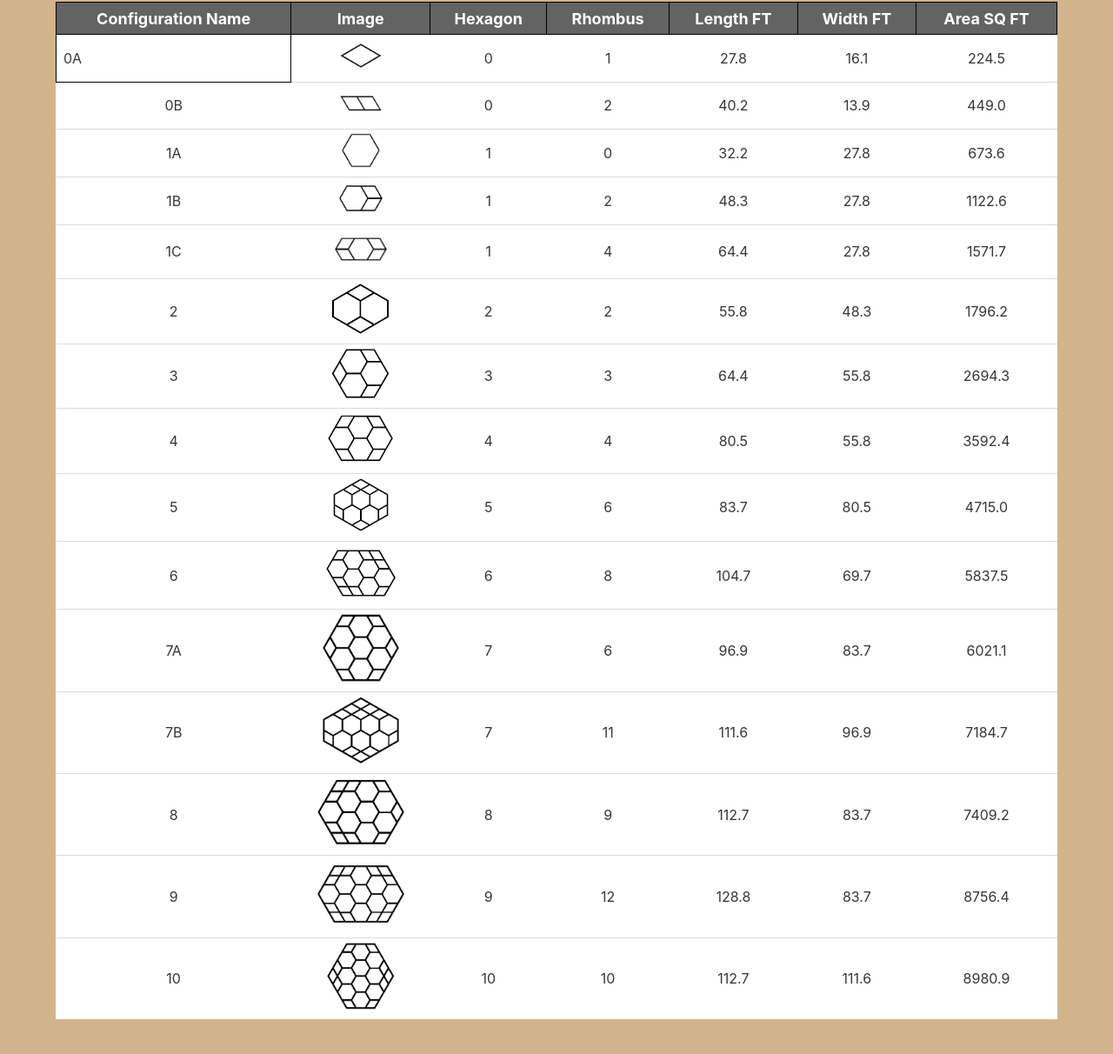
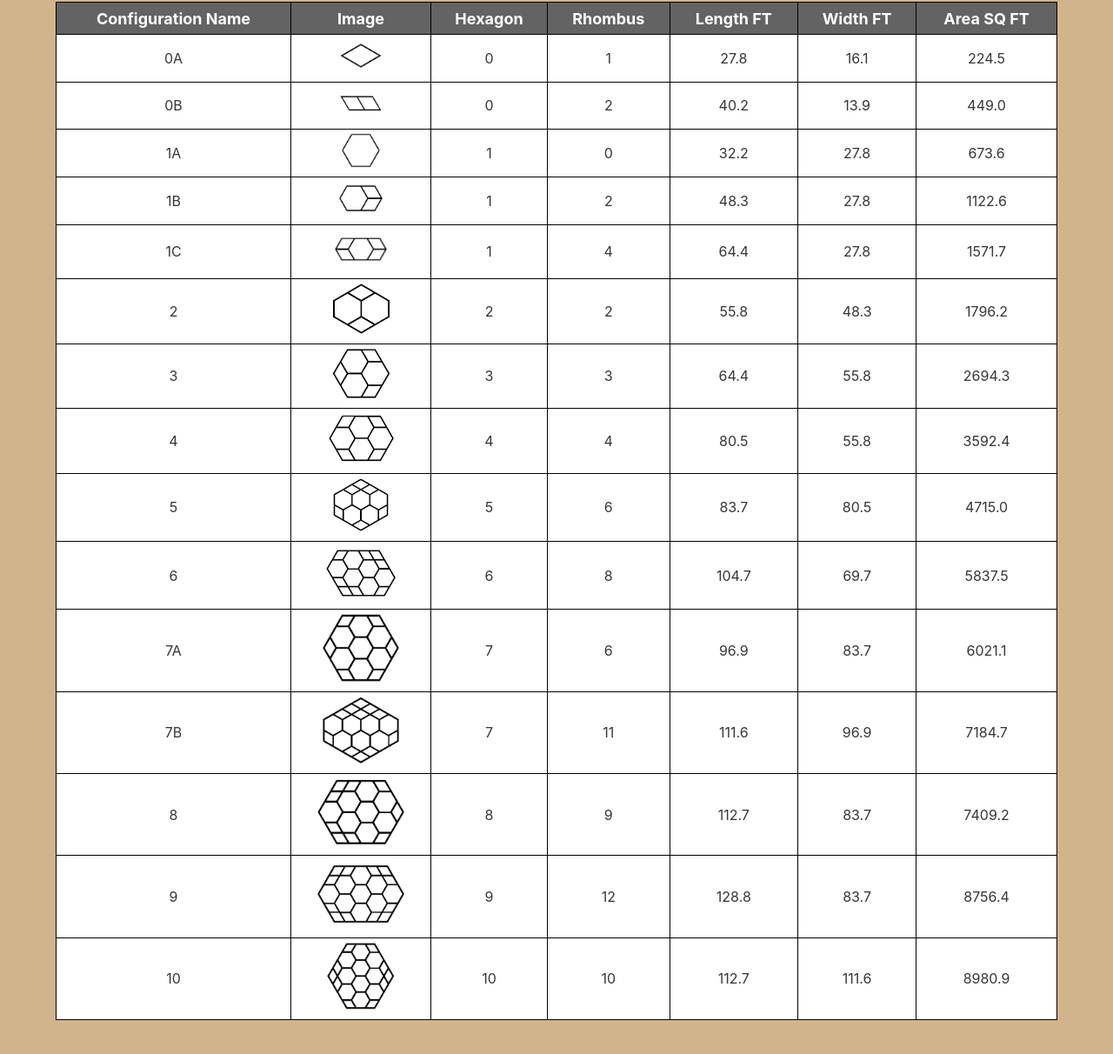
Before and after one commit to naricci/qrg-website, a plain HTML site: page views/config/config_list.html in a window 1280 px wide. Shown: the part 308-1520 px from the top of the page at 87% size. Drawn offline with Linux system fonts and the light colour scheme.

Commit message:
fixed all tables now

```diff
--- a/views/config/config_list.html
+++ b/views/config/config_list.html
@@ -121,10 +121,11 @@
 
 				<div class="columns">
 					<div class="column">
-						<div class="table-container">
+						<div>
 							<div class="content is-medium">
 								<p>Screen configuration must be determined prior to creating net assemblies and refolding for field deployment. This table lists common screen configurations.</p>
 							</div>
+							<div class="table table-container">
 								<table class="table is-fullwidth is-hoverable is-narrow">
 									<thead style="background-color: #636363; text-align: center; vertical-align: middle;">
 										<tr style="font-size: 18px; text-align: center; vertical-align: middle;">
@@ -137,195 +138,193 @@
 											<th style="border: 1px solid #000000; color: white;">Area SQ FT</th>
 										</tr>
 									</thead>
-								<tbody>
+									<tbody style="font-size: 16px;">
 										<!-- Row 1 -->
 										<tr>
-										<td style="border: 1px solid #000000; vertical-align: middle">0A</td>
-										<td style="text-align: center; vertical-align: middle">
+											<td style="border: 1px solid #000000; text-align: center; vertical-align: middle;">0A</td>
+											<td style="border: 1px solid #000000; text-align: center; vertical-align: middle;">
 												<img src="../../images/configuration/table/0A.png" alt="Configuration 0A" width="50">
 											</td>
-										<td style="text-align: center; vertical-align: middle">0</td>
-										<td style="text-align: center; vertical-align: middle">1</td>
-										<td style="text-align: center; vertical-align: middle">27.8</td>
-										<td style="text-align: center; vertical-align: middle">16.1</td>
-										<td style="text-align: center; vertical-align: middle">224.5</td>
+											<td style="border: 1px solid #000000; text-align: center; vertical-align: middle;">0</td>
+											<td style="border: 1px solid #000000; text-align: center; vertical-align: middle;">1</td>
+											<td style="border: 1px solid #000000; text-align: center; vertical-align: middle;">27.8</td>
+											<td style="border: 1px solid #000000; text-align: center; vertical-align: middle;">16.1</td>
+											<td style="border: 1px solid #000000; text-align: center; vertical-align: middle;">224.5</td>
 										</tr>
 										<!-- Row 2 -->
 										<tr>
-										<td style="text-align: center; vertical-align: middle">0B</td>
-										<td style="text-align: center; vertical-align: middle">
+											<td style="border: 1px solid #000000; text-align: center; vertical-align: middle;">0B</td>
+											<td style="border: 1px solid #000000; text-align: center; vertical-align: middle;">
 												<img src="../../images/configuration/table/0B.png" alt="Configuration 0B" width="50">
 											</td>
-										<td style="text-align: center; vertical-align: middle">0</td>
-										<td style="text-align: center; vertical-align: middle">2</td>
-										<td style="text-align: center; vertical-align: middle">40.2</td>
-										<td style="text-align: center; vertical-align: middle">13.9</td>
-										<td style="text-align: center; vertical-align: middle">449.0</td>
+											<td style="border: 1px solid #000000; text-align: center; vertical-align: middle;">0</td>
+											<td style="border: 1px solid #000000; text-align: center; vertical-align: middle;">2</td>
+											<td style="border: 1px solid #000000; text-align: center; vertical-align: middle;">40.2</td>
+											<td style="border: 1px solid #000000; text-align: center; vertical-align: middle;">13.9</td>
+											<td style="border: 1px solid #000000; text-align: center; vertical-align: middle;">449.0</td>
 										</tr>
 										<!-- Row 3 -->
 										<tr>
-										<td style="text-align: center; vertical-align: middle">1A</td>
-										<td style="text-align: center; vertical-align: middle">
+											<td style="border: 1px solid #000000; text-align: center; vertical-align: middle;">1A</td>
+											<td style="border: 1px solid #000000; text-align: center; vertical-align: middle;">
 												<img src="../../images/configuration/table/1A.png" alt="Configuration 1A" width="50">
 											</td>
-										<td style="text-align: center; vertical-align: middle">1</td>
-										<td style="text-align: center; vertical-align: middle">0</td>
-										<td style="text-align: center; vertical-align: middle">32.2</td>
-										<td style="text-align: center; vertical-align: middle">27.8</td>
-										<td style="text-align: center; vertical-align: middle">673.6</td>
+											<td style="border: 1px solid #000000; text-align: center; vertical-align: middle;">1</td>
+											<td style="border: 1px solid #000000; text-align: center; vertical-align: middle;">0</td>
+											<td style="border: 1px solid #000000; text-align: center; vertical-align: middle;">32.2</td>
+											<td style="border: 1px solid #000000; text-align: center; vertical-align: middle;">27.8</td>
+											<td style="border: 1px solid #000000; text-align: center; vertical-align: middle;">673.6</td>
 										</tr>
 										<!-- Row 4 -->
 										<tr>
-										<td style="text-align: center; vertical-align: middle">1B</td>
-										<td style="text-align: center; vertical-align: middle">
+											<td style="border: 1px solid #000000; text-align: center; vertical-align: middle;">1B</td>
+											<td style="border: 1px solid #000000; text-align: center; vertical-align: middle;">
 												<img src="../../images/configuration/table/1B.png" alt="Configuration 1B" width="50">
 											</td>
-										<td style="text-align: center; vertical-align: middle">1</td>
-										<td style="text-align: center; vertical-align: middle">2</td>
-										<td style="text-align: center; vertical-align: middle">48.3</td>
-										<td style="text-align: center; vertical-align: middle">27.8</td>
-										<td style="text-align: center; vertical-align: middle">1122.6</td>
+											<td style="border: 1px solid #000000; text-align: center; vertical-align: middle;">1</td>
+											<td style="border: 1px solid #000000; text-align: center; vertical-align: middle;">2</td>
+											<td style="border: 1px solid #000000; text-align: center; vertical-align: middle;">48.3</td>
+											<td style="border: 1px solid #000000; text-align: center; vertical-align: middle;">27.8</td>
+											<td style="border: 1px solid #000000; text-align: center; vertical-align: middle;">1122.6</td>
 										</tr>
 										<!-- Row 5 -->
 										<tr>
-										<td style="text-align: center; vertical-align: middle">1C</td>
-										<td style="text-align: center; vertical-align: middle">
+											<td style="border: 1px solid #000000; text-align: center; vertical-align: middle;">1C</td>
+											<td style="border: 1px solid #000000; text-align: center; vertical-align: middle;">
 												<img src="../../images/configuration/table/1C.png" alt="Configuration 1C" width="60">
 											</td>
-										<td style="text-align: center; vertical-align: middle">1</td>
-										<td style="text-align: center; vertical-align: middle">4</td>
-										<td style="text-align: center; vertical-align: middle">64.4</td>
-										<td style="text-align: center; vertical-align: middle">27.8</td>
-										<td style="text-align: center; vertical-align: middle">1571.7</td>
+											<td style="border: 1px solid #000000; text-align: center; vertical-align: middle;">1</td>
+											<td style="border: 1px solid #000000; text-align: center; vertical-align: middle;">4</td>
+											<td style="border: 1px solid #000000; text-align: center; vertical-align: middle;">64.4</td>
+											<td style="border: 1px solid #000000; text-align: center; vertical-align: middle;">27.8</td>
+											<td style="border: 1px solid #000000; text-align: center; vertical-align: middle;">1571.7</td>
 										</tr>
 										<!-- Row 6 -->
 										<tr>
-										<td style="text-align: center; vertical-align: middle">2</td>
-										<td style="text-align: center; vertical-align: middle">
+											<td style="border: 1px solid #000000; text-align: center; vertical-align: middle;">2</td>
+											<td style="border: 1px solid #000000; text-align: center; vertical-align: middle;">
 												<img src="../../images/configuration/table/2.png" alt="Configuration 2" width="75">
 											</td>
-										<td style="text-align: center; vertical-align: middle">2</td>
-										<td style="text-align: center; vertical-align: middle">2</td>
-										<td style="text-align: center; vertical-align: middle">55.8</td>
-										<td style="text-align: center; vertical-align: middle">48.3</td>
-										<td style="text-align: center; vertical-align: middle">1796.2</td>
+											<td style="border: 1px solid #000000; text-align: center; vertical-align: middle;">2</td>
+											<td style="border: 1px solid #000000; text-align: center; vertical-align: middle;">2</td>
+											<td style="border: 1px solid #000000; text-align: center; vertical-align: middle;">55.8</td>
+											<td style="border: 1px solid #000000; text-align: center; vertical-align: middle;">48.3</td>
+											<td style="border: 1px solid #000000; text-align: center; vertical-align: middle;">1796.2</td>
 										</tr>
 										<!-- Row 7 -->
 										<tr>
-										<td style="text-align: center; vertical-align: middle">3</td>
-										<td style="text-align: center; vertical-align: middle">
+											<td style="border: 1px solid #000000; text-align: center; vertical-align: middle;">3</td>
+											<td style="border: 1px solid #000000; text-align: center; vertical-align: middle;">
 												<img src="../../images/configuration/table/3.png" alt="Configuration 3" width="75">
 											</td>
-										<td style="text-align: center; vertical-align: middle">3</td>
-										<td style="text-align: center; vertical-align: middle">3</td>
-										<td style="text-align: center; vertical-align: middle">64.4</td>
-										<td style="text-align: center; vertical-align: middle">55.8</td>
-										<td style="text-align: center; vertical-align: middle">2694.3</td>
+											<td style="border: 1px solid #000000; text-align: center; vertical-align: middle;">3</td>
+											<td style="border: 1px solid #000000; text-align: center; vertical-align: middle;">3</td>
+											<td style="border: 1px solid #000000; text-align: center; vertical-align: middle;">64.4</td>
+											<td style="border: 1px solid #000000; text-align: center; vertical-align: middle;">55.8</td>
+											<td style="border: 1px solid #000000; text-align: center; vertical-align: middle;">2694.3</td>
 										</tr>
 										<!-- Row 8 -->
 										<tr>
-										<td style="text-align: center; vertical-align: middle">4</td>
-										<td style="text-align: center; vertical-align: middle">
+											<td style="border: 1px solid #000000; text-align: center; vertical-align: middle;">4</td>
+											<td style="border: 1px solid #000000; text-align: center; vertical-align: middle;">
 												<img src="../../images/configuration/table/4.png" alt="Configuration 4" width="75">
 											</td>
-										<td style="text-align: center; vertical-align: middle">4</td>
-										<td style="text-align: center; vertical-align: middle">4</td>
-										<td style="text-align: center; vertical-align: middle">80.5</td>
-										<td style="text-align: center; vertical-align: middle">55.8</td>
-										<td style="text-align: center; vertical-align: middle">3592.4</td>
+											<td style="border: 1px solid #000000; text-align: center; vertical-align: middle;">4</td>
+											<td style="border: 1px solid #000000; text-align: center; vertical-align: middle;">4</td>
+											<td style="border: 1px solid #000000; text-align: center; vertical-align: middle;">80.5</td>
+											<td style="border: 1px solid #000000; text-align: center; vertical-align: middle;">55.8</td>
+											<td style="border: 1px solid #000000; text-align: center; vertical-align: middle;">3592.4</td>
 										</tr>
 										<!-- Row 9 -->
 										<tr>
-										<td style="text-align: center; vertical-align: middle">5</td>
-										<td style="text-align: center; vertical-align: middle">
+											<td style="border: 1px solid #000000; text-align: center; vertical-align: middle;">5</td>
+											<td style="border: 1px solid #000000; text-align: center; vertical-align: middle;">
 												<img src="../../images/configuration/table/5.png" alt="Configuration 5" width="80">
 											</td>
-										<td style="text-align: center; vertical-align: middle">5</td>
-										<td style="text-align: center; vertical-align: middle">6</td>
-										<td style="text-align: center; vertical-align: middle">83.7</td>
-										<td style="text-align: center; vertical-align: middle">80.5</td>
-										<td style="text-align: center; vertical-align: middle">4715.0</td>
+											<td style="border: 1px solid #000000; text-align: center; vertical-align: middle;">5</td>
+											<td style="border: 1px solid #000000; text-align: center; vertical-align: middle;">6</td>
+											<td style="border: 1px solid #000000; text-align: center; vertical-align: middle;">83.7</td>
+											<td style="border: 1px solid #000000; text-align: center; vertical-align: middle;">80.5</td>
+											<td style="border: 1px solid #000000; text-align: center; vertical-align: middle;">4715.0</td>
 										</tr>
 										<!-- Row 10 -->
 										<tr>
-										<td style="text-align: center; vertical-align: middle">6</td>
-										<td style="text-align: center; vertical-align: middle">
+											<td style="border: 1px solid #000000; text-align: center; vertical-align: middle;">6</td>
+											<td style="border: 1px solid #000000; text-align: center; vertical-align: middle;">
 												<img src="../../images/configuration/table/6.png" alt="Configuration 6" width="80">
 											</td>
-										<td style="text-align: center; vertical-align: middle">6</td>
-										<td style="text-align: center; vertical-align: middle">8</td>
-										<td style="text-align: center; vertical-align: middle">104.7</td>
-										<td style="text-align: center; vertical-align: middle">69.7</td>
-										<td style="text-align: center; vertical-align: middle">5837.5</td>
+											<td style="border: 1px solid #000000; text-align: center; vertical-align: middle;">6</td>
+											<td style="border: 1px solid #000000; text-align: center; vertical-align: middle;">8</td>
+											<td style="border: 1px solid #000000; text-align: center; vertical-align: middle;">104.7</td>
+											<td style="border: 1px solid #000000; text-align: center; vertical-align: middle;">69.7</td>
+											<td style="border: 1px solid #000000; text-align: center; vertical-align: middle;">5837.5</td>
 										</tr>
 										<!-- Row 11 -->
 										<tr>
-										<td style="text-align: center; vertical-align: middle">7A</td>
-										<td style="text-align: center; vertical-align: middle">
+											<td style="border: 1px solid #000000; text-align: center; vertical-align: middle;">7A</td>
+											<td style="border: 1px solid #000000; text-align: center; vertical-align: middle;">
 												<img src="../../images/configuration/table/7A.png" alt="Configuration 7A" width="100">
 											</td>
-										<td style="text-align: center; vertical-align: middle">7</td>
-										<td style="text-align: center; vertical-align: middle">6</td>
-										<td style="text-align: center; vertical-align: middle">96.9</td>
-										<td style="text-align: center; vertical-align: middle">83.7</td>
-										<td style="text-align: center; vertical-align: middle">6021.1</td>
+											<td style="border: 1px solid #000000; text-align: center; vertical-align: middle;">7</td>
+											<td style="border: 1px solid #000000; text-align: center; vertical-align: middle;">6</td>
+											<td style="border: 1px solid #000000; text-align: center; vertical-align: middle;">96.9</td>
+											<td style="border: 1px solid #000000; text-align: center; vertical-align: middle;">83.7</td>
+											<td style="border: 1px solid #000000; text-align: center; vertical-align: middle;">6021.1</td>
 										</tr>
 										<!-- Row 12 -->
 										<tr>
-										<td style="text-align: center; vertical-align: middle">7B</td>
-										<td style="text-align: center; vertical-align: middle">
+											<td style="border: 1px solid #000000; text-align: center; vertical-align: middle;">7B</td>
+											<td style="border: 1px solid #000000; text-align: center; vertical-align: middle;">
 												<img src="../../images/configuration/table/7B.png" alt="Configuration 7B" width="100">
 											</td>
-										<td style="text-align: center; vertical-align: middle">7</td>
-										<td style="text-align: center; vertical-align: middle">11</td>
-										<td style="text-align: center; vertical-align: middle">111.6</td>
-										<td style="text-align: center; vertical-align: middle">96.9</td>
-										<td style="text-align: center; vertical-align: middle">7184.7</td>
+											<td style="border: 1px solid #000000; text-align: center; vertical-align: middle;">7</td>
+											<td style="border: 1px solid #000000; text-align: center; vertical-align: middle;">11</td>
+											<td style="border: 1px solid #000000; text-align: center; vertical-align: middle;">111.6</td>
+											<td style="border: 1px solid #000000; text-align: center; vertical-align: middle;">96.9</td>
+											<td style="border: 1px solid #000000; text-align: center; vertical-align: middle;">7184.7</td>
 										</tr>
 										<!-- Row 13 -->
 										<tr>
-										<td style="text-align: center; vertical-align: middle">8</td>
-										<td style="text-align: center; vertical-align: middle">
+											<td style="border: 1px solid #000000; text-align: center; vertical-align: middle;">8</td>
+											<td style="border: 1px solid #000000; text-align: center; vertical-align: middle;">
 												<img src="../../images/configuration/table/8.png" alt="Configuration 8" width="100">
 											</td>
-										<td style="text-align: center; vertical-align: middle">8</td>
-										<td style="text-align: center; vertical-align: middle">9</td>
-										<td style="text-align: center; vertical-align: middle">112.7</td>
-										<td style="text-align: center; vertical-align: middle">83.7</td>
-										<td style="text-align: center; vertical-align: middle">7409.2</td>
+											<td style="border: 1px solid #000000; text-align: center; vertical-align: middle;">8</td>
+											<td style="border: 1px solid #000000; text-align: center; vertical-align: middle;">9</td>
+											<td style="border: 1px solid #000000; text-align: center; vertical-align: middle;">112.7</td>
+											<td style="border: 1px solid #000000; text-align: center; vertical-align: middle;">83.7</td>
+											<td style="border: 1px solid #000000; text-align: center; vertical-align: middle;">7409.2</td>
 										</tr>
 										<!-- Row 14 -->
 										<tr>
-										<td style="text-align: center; vertical-align: middle">9</td>
-										<td style="text-align: center; vertical-align: middle">
+											<td style="border: 1px solid #000000; text-align: center; vertical-align: middle;">9</td>
+											<td style="border: 1px solid #000000; text-align: center; vertical-align: middle;">
 												<img src="../../images/configuration/table/9.png" alt="Configuration 9" width="100">
 											</td>
-										<td style="text-align: center; vertical-align: middle">9</td>
-										<td style="text-align: center; vertical-align: middle">12</td>
-										<td style="text-align: center; vertical-align: middle">128.8</td>
-										<td style="text-align: center; vertical-align: middle">83.7</td>
-										<td style="text-align: center; vertical-align: middle">8756.4</td>
+											<td style="border: 1px solid #000000; text-align: center; vertical-align: middle;">9</td>
+											<td style="border: 1px solid #000000; text-align: center; vertical-align: middle;">12</td>
+											<td style="border: 1px solid #000000; text-align: center; vertical-align: middle;">128.8</td>
+											<td style="border: 1px solid #000000; text-align: center; vertical-align: middle;">83.7</td>
+											<td style="border: 1px solid #000000; text-align: center; vertical-align: middle;">8756.4</td>
 										</tr>
 										<!-- Row 15 -->
 										<tr>
-										<td style="text-align: center; vertical-align: middle">10</td>
-										<td style="text-align: center; vertical-align: middle">
+											<td style="border: 1px solid #000000; text-align: center; vertical-align: middle;">10</td>
+											<td style="border: 1px solid #000000; text-align: center; vertical-align: middle;">
 												<img src="../../images/configuration/table/10.png" alt="Configuration 10" width="100">
 											</td>
-										<td style="text-align: center; vertical-align: middle">10</td>
-										<td style="text-align: center; vertical-align: middle">10</td>
-										<td style="text-align: center; vertical-align: middle">112.7</td>
-										<td style="text-align: center; vertical-align: middle">111.6</td>
-										<td style="text-align: center; vertical-align: middle">8980.9</td>
+											<td style="border: 1px solid #000000; text-align: center; vertical-align: middle;">10</td>
+											<td style="border: 1px solid #000000; text-align: center; vertical-align: middle;">10</td>
+											<td style="border: 1px solid #000000; text-align: center; vertical-align: middle;">112.7</td>
+											<td style="border: 1px solid #000000; text-align: center; vertical-align: middle;">111.6</td>
+											<td style="border: 1px solid #000000; text-align: center; vertical-align: middle;">8980.9</td>
 										</tr>
 									</tbody>
 								</table>
 							</div>
 						</div>
 					</div>
-
-
-
+				</div>
 			</div>
 		</section>
 	</body>
```
Also changed, not shown: views/config/typ_configs.html (+87 -98 lines). Lines whose indentation alone changed are shown as unchanged.
